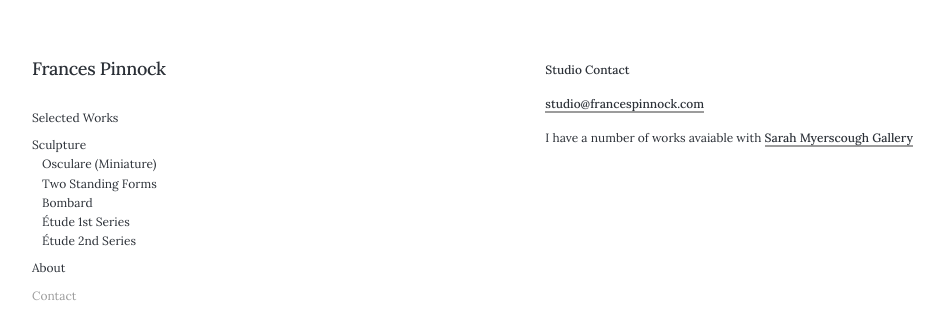
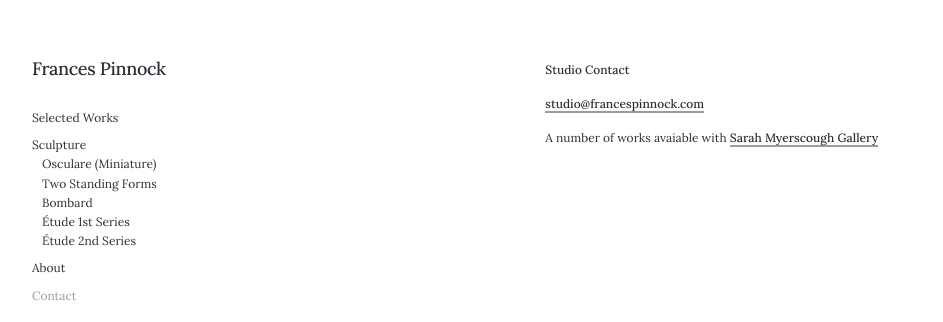
Before and after one commit to francespinnock/francespinnock.github.io, a Jekyll site: the page built from _pages/enquire.md, in a window 1280 px wide. Shown: the top 322 px of the page, without its empty margins (28-971 px from the left). Built offline with Jekyll 4.4.1, drawn with Linux system fonts in a browser that asks for light colours; nearby versions of some CDN libraries.

Commit message:
Update enquire.md

```diff
--- a/_pages/enquire.md
+++ b/_pages/enquire.md
@@ -9,4 +9,4 @@ featured_image: /images/demo/demo-landscape.jpg
 <studio@francespinnock.com>
 
 
-I have a number of works avaiable with **[Sarah Myerscough Gallery](https://www.sarahmyerscough.com/)**
+A number of works avaiable with **[Sarah Myerscough Gallery](https://www.sarahmyerscough.com/artists/151-frances-pinnock/)**
```
